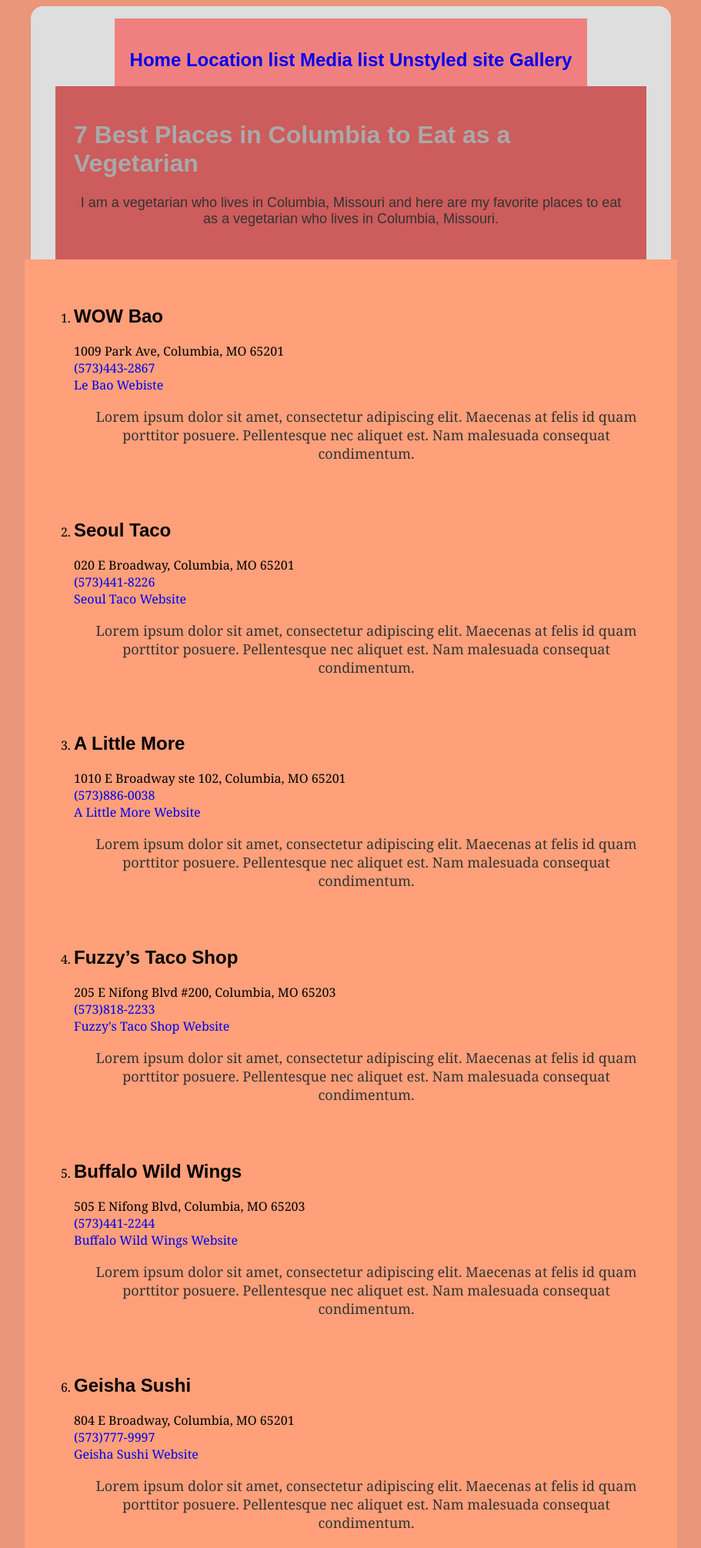
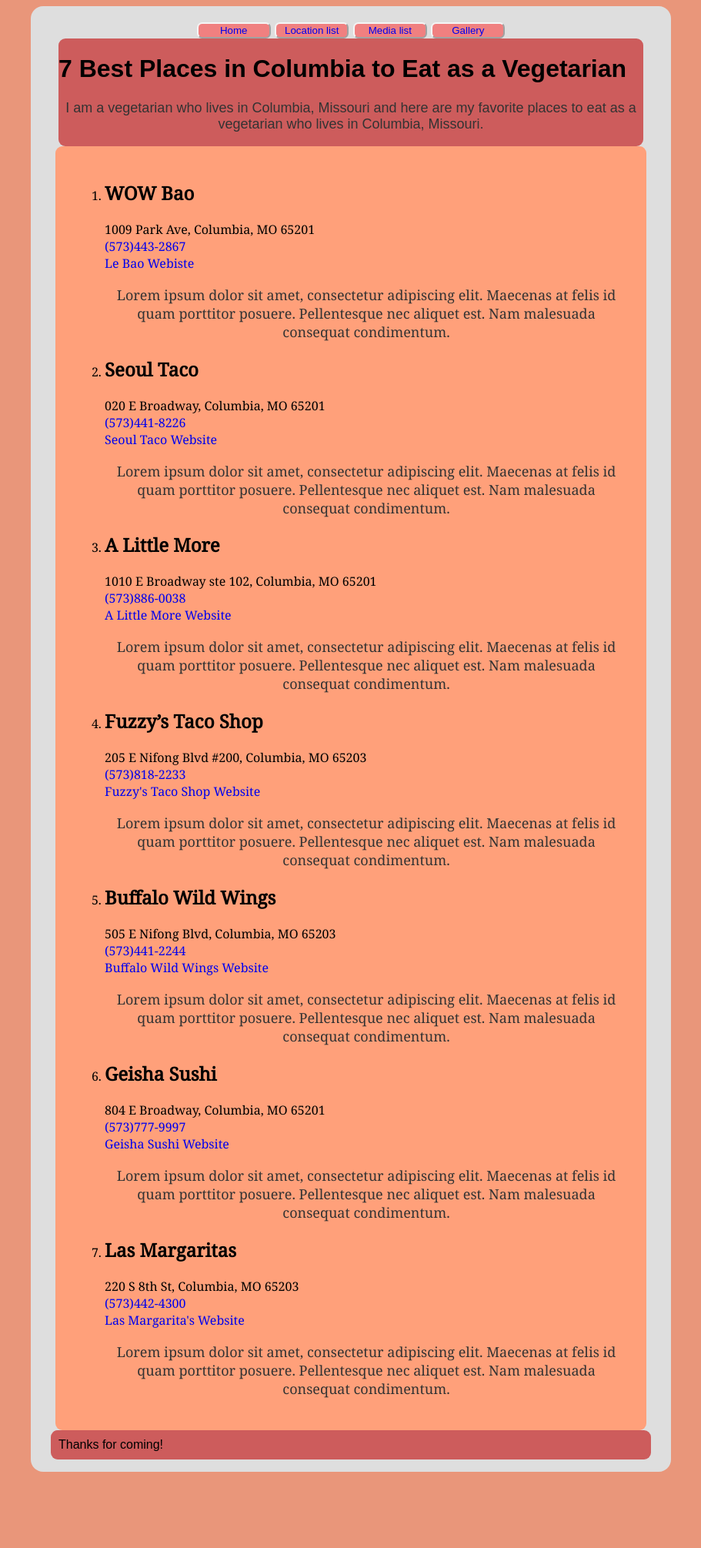
Before and after one commit to 4502-SPR2023/abbysfirstwebsite, a plain HTML site: page loaction-list.html in a window 1280 px wide. Shown: the top 2011 px of the page at 77% size, without its empty margins (184-1095 px from the left). After the commit the page ends 1920 px from the top, so only its background shows below. Drawn offline with Linux system fonts and the light colour scheme; a web font is replaced by a local one.

Commit message:
Add files via upload

```diff
--- a/css/styles.css
+++ b/css/styles.css
@@ -6,11 +6,6 @@
   align-items: center;
   background-color: #CD5C5C;
   background-color: #E9967A;
-}
-
-header {
-  background-color: #F08080;
-  padding: 20px;
 }
 
 h1 {
@@ -37,13 +32,13 @@
   margin-bottom: 2rem;
 }
 button {
-  background-color: indianred;
+  background-color: #F08080;
   border-color: whitesmoke;
   border-radius: 5pt;
   font-family: 'Tilt Neon', sans-serif;
   font-weight: 'Bold 700', bolder;
   color: black;
-  width: 5rem;
+  width: 6rem;
 }
 
 figcaption {
@@ -68,6 +63,16 @@
   min-width: 30%;
 }
 
+.media {
+  float: center;
+  padding: 10px;
+  font-family: 'Noto Serif', serif;
+  font-weight: 100;
+  font size: 1rem;
+  max-width: 100%;
+  min-width: 30%;
+}
+
 p {
   font-size: 18px;
   font-weight: 400;
@@ -76,12 +81,12 @@
 }
 
 .nav1 {
-  font-size: 24px;
+  font-size: 20px;
   font-weight: 700;
-  color: #333;
   text-align: center;
-  margin-top: 20px;
+  margin-top: 2px;
   font-family: 'Tilt Neon', sans-serif;
+  width: 100%;
 }
 
 
@@ -98,6 +103,26 @@
   align-items: center;
 }
 
+.text-holder {
+  width: 90%;
+  background-color: #FFA07A;
+  padding: 24px;
+  border-radius: 9px;
+}
+
+.media-holder {
+  width:90%;
+  background-color: #FFA07A;
+  padding: 24px;
+  border-radius: 9px;
+}
+
+.location-holder {
+  width: 90%;
+  background-color: #FFA07A;
+  padding: 24px;
+  border-radius: 9px;
+}
 
 img {
   border: none;
@@ -120,13 +145,16 @@
 
 .joke {
   font-family: 'Tilt Neon', sans-serif;
-  width: 80%;
+  width: 95%;
   background-color: #CD5C5C;
+  border-radius: 9px;
+
 }
 
 .jokepunchline {
   font-family: 'Tilt Prism', sans-serif;
   background-color: #FFA07A;
+
 }
 
 .colorslist {
@@ -135,9 +163,13 @@
 }
 
 footer {
-  background-color: #F08080;
-  padding: 20px;
+  background-color: #CD5C5C;
+  padding: 10px;
+  font-size: 16px;
   font-family: 'Tilt Neon', sans-serif;
+  justify-content: center;
+  border-radius: 9px;
+  width: 95%;
 }
 
 @media screen and (max-width: 992px){
--- a/loaction-list.html
+++ b/loaction-list.html
@@ -4,7 +4,7 @@
 
 			<title>7 Best Places in Columbia to Eat as a Vegetarian</title>
 
-        <link rel="stylesheet" href="css/styles2.css">
+        <link rel="stylesheet" href="css/styles.css">
 
       	<link rel="preconnect" href="https://fonts.googleapis.com">
 		<link rel="preconnect" href="https://fonts.gstatic.com" crossorigin>
@@ -17,20 +17,18 @@
 
 	<div class="maintext">
       <header>
-        <div class="nav1">
+       <nav class="nav1">
 
+      <button><a href="index.html">Home</a></button>
 
-       <a href="index.html">Home</a>
+      <button><a href="loaction-list.html">Location list</a></button>
 
-      <a href="loaction-list.html">Location list</a>
+			<button><a href="media-list.html">Media list</a></button>
 
-			<a href="media-list.html">	Media list </a>
+			<button><a href="galleryindex.html">Gallery</a></button>
 
-			<a href="oldindex.html">Unstyled site</a>
+      </nav>
 
-			<a href="galleryindex.html">Gallery</a>
-
-      </div>
   	</header>
 			<div class="joke">
 			<h1>7 Best Places in Columbia to Eat as a Vegetarian</h1>
@@ -119,9 +117,7 @@
 
 </ol>
 </div>
-<footer>
-	<p> images found on amazon.com </p>
-</footer>
+<footer>Thanks for coming!</footer>
 
 </div>
 </body>
```
Also changed, not shown: galleryindex.html (+11 -12 lines), index.html (+7 -18 lines), media-list.html (+8 -13 lines).
